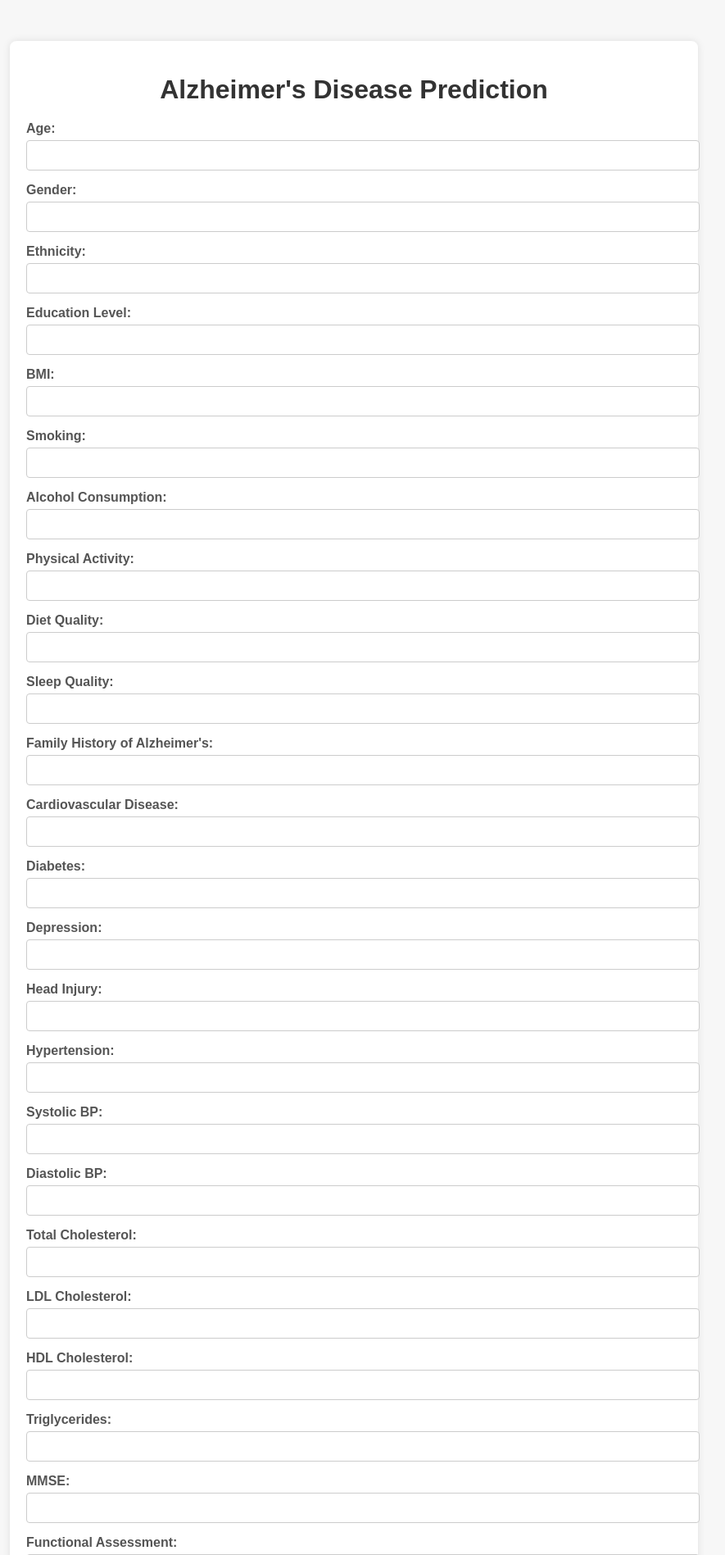
After one commit to sandeepkiran007/Optimax-A0146-Disease-Detection-Using-AI, a Flask app: page /model2 in a window 1280 px wide. The commit adds this page. Shown: the top 1897 px of the page at 82% size, without its empty margins (208-1093 px from the left). Run offline with Flask 3, Linux system fonts and the light colour scheme; parts of the project's set-up code (start-up, migrations or seed data) failed here and were passed over.

Commit message:
Heart Disease and Alzhemers Disease detection model developed

```diff
--- a/web_app/app.py
+++ b/web_app/app.py
@@ -2,13 +2,25 @@ import os
 from flask import Flask, render_template, request
 import numpy as np
 from tensorflow.keras.models import load_model
+import joblib
 
 app = Flask(__name__)
 
-# Load the heart disease prediction model using the updated path
-model_path = r'C:\Users\ABDUL RAHMAN\Desktop\Disease-Project\models\my_model.h5'
-print(f"Loading model from: {model_path}")  # Debug print to verify path
-model1 = load_model(model_path)
+# Load models and pre-trained PCA transformer
+model1_path = r'C:\Users\ABDUL RAHMAN\Desktop\Disease-Project\models\my_model.h5'
+pca_path = os.path.abspath(os.path.join(os.path.dirname(__file__), '..', 'models', 'pca_model.pkl'))
+
+# Load the saved model, scaler, and PCA
+random_search_loaded = joblib.load('alzheimers_model_up.pkl')
+scaler_al = joblib.load('scaler.pkl')
+pca_al = joblib.load('pca.pkl')
+model2 = random_search_loaded.best_estimator_
+
+print(f"Loading model1 from: {model1_path}")
+print(f"Loading PCA from: {pca_path}")
+
+model1 = load_model(model1_path)
+pca = joblib.load(pca_path)
 
 @app.route('/')
 def index():
@@ -43,5 +55,55 @@ def model1_page():
         return render_template('model1.html', result=result)
     return render_template('model1.html')
 
+@app.route('/model2', methods=['GET', 'POST'])
+def model2_page():
+    if request.method == 'POST':
+        input_data = [float(request.form['Age']),
+                      float(request.form['Gender']),
+                      float(request.form['Ethnicity']),
+                      float(request.form['EducationLevel']),
+                      float(request.form['BMI']),
+                      float(request.form['Smoking']),
+                      float(request.form['AlcoholConsumption']),
+                      float(request.form['PhysicalActivity']),
+                      float(request.form['DietQuality']),
+                      float(request.form['SleepQuality']),
+                      float(request.form['FamilyHistoryAlzheimers']),
+                      float(request.form['CardiovascularDisease']),
+                      float(request.form['Diabetes']),
+                      float(request.form['Depression']),
+                      float(request.form['HeadInjury']),
+                      float(request.form['Hypertension']),
+                      float(request.form['SystolicBP']),
+                      float(request.form['DiastolicBP']),
+                      float(request.form['CholesterolTotal']),
+                      float(request.form['CholesterolLDL']),
+                      float(request.form['CholesterolHDL']),
+                      float(request.form['CholesterolTriglycerides']),
+                      float(request.form['MMSE']),
+                      float(request.form['FunctionalAssessment']),
+                      float(request.form['MemoryComplaints']),
+                      float(request.form['BehavioralProblems']),
+                      float(request.form['ADL']),
+                      float(request.form['Confusion']),
+                      float(request.form['Disorientation']),
+                      float(request.form['PersonalityChanges']),
+                      float(request.form['DifficultyCompletingTasks']),
+                      float(request.form['Forgetfulness'])]
+        input_data = np.array([input_data])
+        input_data_pca = pca_al.transform(input_data)
+        input_data_scaled = scaler_al.transform(input_data_pca)
+
+        prediction = model2.predict(input_data_scaled)
+        # Transform input data using the pre-trained PCA
+        #input_data_pca = pca.transform(input_data)
+
+        # Predict
+        #prediction = model2.predict(input_data_pca)
+        result = 'Diagnosis' if prediction[0] > 0.5 else 'No Diagnosis'
+
+        return render_template('model2.html', result=result)
+    return render_template('model2.html')
+
 if __name__ == '__main__':
     app.run(debug=True, port=5001)
--- /dev/null
+++ b/web_app/templates/model2.html
@@ -0,0 +1,204 @@
+<!DOCTYPE html>
+<html lang="en">
+<head>
+    <meta charset="UTF-8">
+    <meta name="viewport" content="width=device-width, initial-scale=1.0">
+    <title>Alzheimer's Disease Prediction</title>
+    <style>
+        body {
+            font-family: Arial, sans-serif;
+            background-color: #f7f7f7;
+            margin: 0;
+            padding: 0;
+        }
+        .container {
+            max-width: 800px;
+            margin: 50px auto;
+            padding: 20px;
+            background-color: #ffffff;
+            border-radius: 8px;
+            box-shadow: 0 0 10px rgba(0, 0, 0, 0.1);
+        }
+        h1 {
+            text-align: center;
+            color: #333;
+            margin-bottom: 20px;
+        }
+        .form-group {
+            margin-bottom: 15px;
+        }
+        label {
+            font-weight: bold;
+            margin-bottom: 5px;
+            display: block;
+            color: #555;
+        }
+        input[type="number"] {
+            width: 100%;
+            padding: 10px;
+            border: 1px solid #ccc;
+            border-radius: 4px;
+        }
+        button {
+            background-color: #007bff;
+            color: white;
+            padding: 10px 15px;
+            border: none;
+            border-radius: 4px;
+            cursor: pointer;
+            font-size: 16px;
+            width: 100%;
+            transition: background-color 0.3s;
+        }
+        button:hover {
+            background-color: #0056b3;
+        }
+        h2 {
+            text-align: center;
+            margin-top: 20px;
+            color: #333;
+        }
+    </style>
+</head>
+<body>
+    <div class="container">
+        <h1>Alzheimer's Disease Prediction</h1>
+        <form method="POST">
+            <div class="form-group">
+                <label for="Age">Age:</label>
+                <input type="number" id="Age" name="Age" required>
+            </div>
+            <div class="form-group">
+                <label for="Gender">Gender:</label>
+                <input type="number" id="Gender" name="Gender" required>
+            </div>
+            <div class="form-group">
+                <label for="Ethnicity">Ethnicity:</label>
+                <input type="number" id="Ethnicity" name="Ethnicity" required>
+            </div>
+            <div class="form-group">
+                <label for="EducationLevel">Education Level:</label>
+                <input type="number" id="EducationLevel" name="EducationLevel" required>
+            </div>
+            <div class="form-group">
+                <label for="BMI">BMI:</label>
+                <input type="number" id="BMI" name="BMI" required>
+            </div>
+            <div class="form-group">
+                <label for="Smoking">Smoking:</label>
+                <input type="number" id="Smoking" name="Smoking" required>
+            </div>
+            <div class="form-group">
+                <label for="AlcoholConsumption">Alcohol Consumption:</label>
+                <input type="number" id="AlcoholConsumption" name="AlcoholConsumption" required>
+            </div>
+            <div class="form-group">
+                <label for="PhysicalActivity">Physical Activity:</label>
+                <input type="number" id="PhysicalActivity" name="PhysicalActivity" required>
+            </div>
+            <div class="form-group">
+                <label for="DietQuality">Diet Quality:</label>
+                <input type="number" id="DietQuality" name="DietQuality" required>
+            </div>
+            <div class="form-group">
+                <label for="SleepQuality">Sleep Quality:</label>
+                <input type="number" id="SleepQuality" name="SleepQuality" required>
+            </div>
+            <div class="form-group">
+                <label for="FamilyHistoryAlzheimers">Family History of Alzheimer's:</label>
+                <input type="number" id="FamilyHistoryAlzheimers" name="FamilyHistoryAlzheimers" required>
+            </div>
+            <div class="form-group">
+                <label for="CardiovascularDisease">Cardiovascular Disease:</label>
+                <input type="number" id="CardiovascularDisease" name="CardiovascularDisease" required>
+            </div>
+            <div class="form-group">
+                <label for="Diabetes">Diabetes:</label>
+                <input type="number" id="Diabetes" name="Diabetes" required>
+            </div>
+            <div class="form-group">
+                <label for="Depression">Depression:</label>
+                <input type="number" id="Depression" name="Depression" required>
+            </div>
+            <div class="form-group">
+                <label for="HeadInjury">Head Injury:</label>
+                <input type="number" id="HeadInjury" name="HeadInjury" required>
+            </div>
+            <div class="form-group">
+                <label for="Hypertension">Hypertension:</label>
+                <input type="number" id="Hypertension" name="Hypertension" required>
+            </div>
+            <div class="form-group">
+                <label for="SystolicBP">Systolic BP:</label>
+                <input type="number" id="SystolicBP" name="SystolicBP" required>
+            </div>
+            <div class="form-group">
+                <label for="DiastolicBP">Diastolic BP:</label>
+                <input type="number" id="DiastolicBP" name="DiastolicBP" required>
+            </div>
+            <div class="form-group">
+                <label for="CholesterolTotal">Total Cholesterol:</label>
+                <input type="number" id="CholesterolTotal" name="CholesterolTotal" required>
+            </div>
+            <div class="form-group">
+                <label for="CholesterolLDL">LDL Cholesterol:</label>
+                <input type="number" id="CholesterolLDL" name="CholesterolLDL" required>
+            </div>
+            <div class="form-group">
+                <label for="CholesterolHDL">HDL Cholesterol:</label>
+                <input type="number" id="CholesterolHDL" name="CholesterolHDL" required>
+            </div>
+            <div class="form-group">
+                <label for="CholesterolTriglycerides">Triglycerides:</label>
+                <input type="number" id="CholesterolTriglycerides" name="CholesterolTriglycerides" required>
+            </div>
+            <div class="form-group">
+                <label for="MMSE">MMSE:</label>
+                <input type="number" id="MMSE" name="MMSE" required>
+            </div>
+            <div class="form-group">
+                <label for="FunctionalAssessment">Functional Assessment:</label>
+                <input type="number" id="FunctionalAssessment" name="FunctionalAssessment" required>
+            </div>
+            <div class="form-group">
+                <label for="MemoryComplaints">Memory Complaints:</label>
+                <input type="number" id="MemoryComplaints" name="MemoryComplaints" required>
+            </div>
+            <div class="form-group">
+                <label for="BehavioralProblems">Behavioral Problems:</label>
+                <input type="number" id="BehavioralProblems" name="BehavioralProblems" required>
+            </div>
+            <div class="form-group">
+                <label for="ADL">ADL:</label>
+                <input type="number" id="ADL" name="ADL" required>
+            </div>
+            <div class="form-group">
+                <label for="Confusion">Confusion:</label>
+                <input type="number" id="Confusion" name="Confusion" required>
+            </div>
+            <div class="form-group">
+                <label for="Disorientation">Disorientation:</label>
+                <input type="number" id="Disorientation" name="Disorientation" required>
+            </div>
+            <div class="form-group">
+                <label for="PersonalityChanges">Personality Changes:</label>
+                <input type="number" id="PersonalityChanges" name="PersonalityChanges" required>
+            </div>
+            <div class="form-group">
+                <label for="DifficultyCompletingTasks">Difficulty Completing Tasks:</label>
+                <input type="number" id="DifficultyCompletingTasks" name="DifficultyCompletingTasks" required>
+            </div>
+            <div class="form-group">
+                <label for="Forgetfulness">Forgetfulness:</label>
+                <input type="number" id="Forgetfulness" name="Forgetfulness" required>
+            </div>
+            <button type="submit">Predict</button>
+        </form>
+        {% if result %}
+        <div>
+            <h2>{{ result }}</h2>
+        </div>
+        {% endif %}
+    </div>
+</body>
+</html>
```
Also changed, not shown: web_app/templates/index.html (+27 -31 lines), web_app/templates/model1.html (+109 -26 lines), web_app/static/bg-index.jpg (added), 4 other files.
